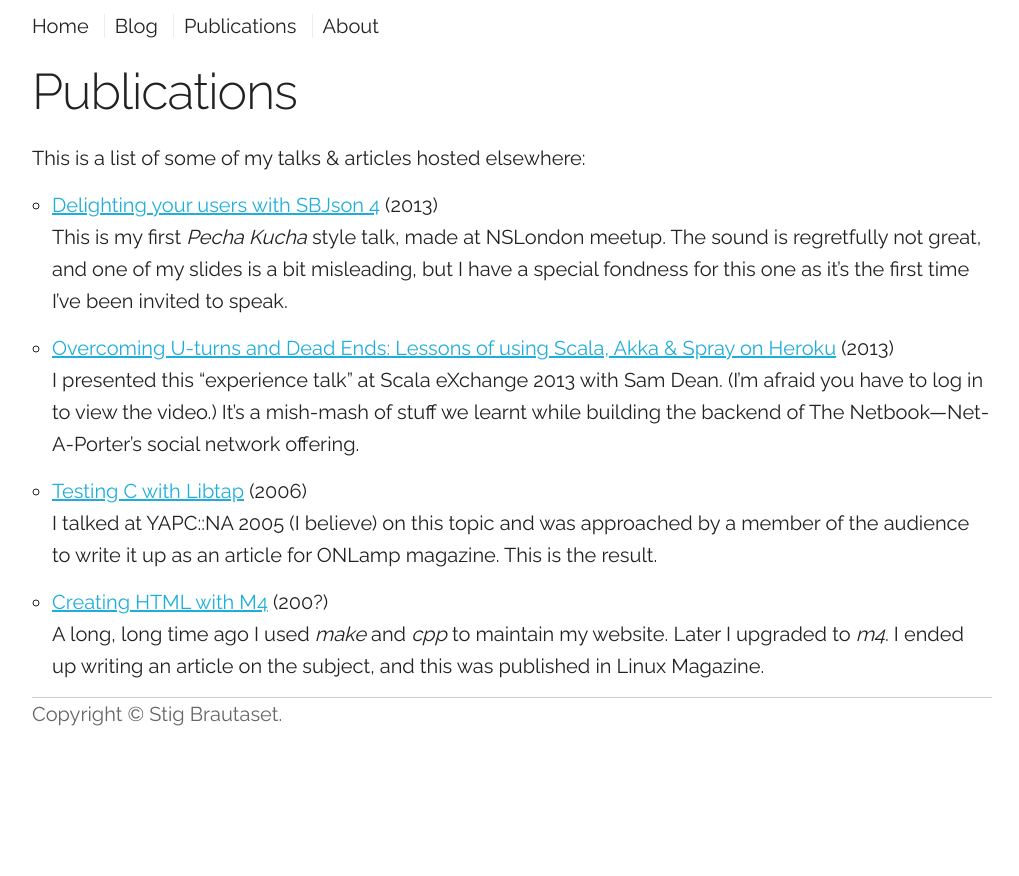
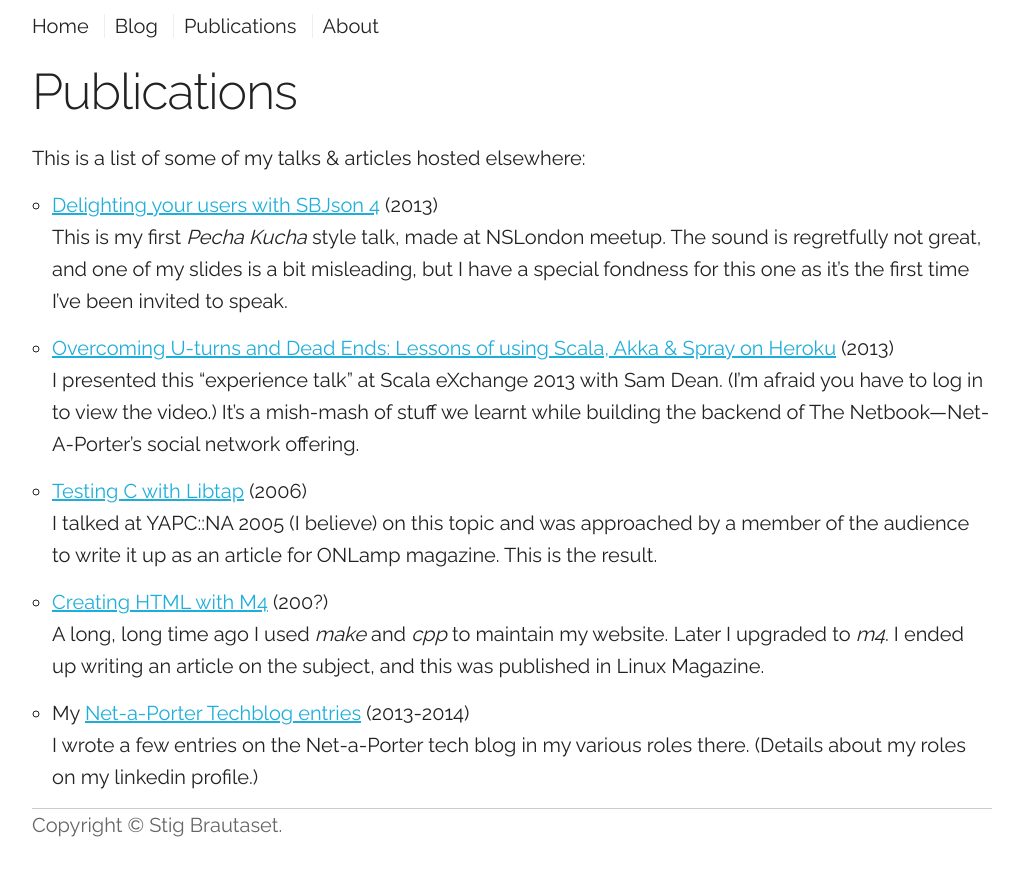
Before and after one commit to stig/www.brautaset.org, a Jekyll site: the page built from publications.md, in a window 1280 px wide. Shown: the top 876 px of the page, without its empty margins (128-1147 px from the left). Built offline with Jekyll 4.4.1, drawn with Linux system fonts in a browser that asks for light colours.

Commit message:
more publications

```diff
--- a/publications.md
+++ b/publications.md
@@ -30,3 +30,9 @@ magazine. This is the result.
 A long, long time ago I used *make* and *cpp* to maintain my website.
 Later I upgraded to *m4*. I ended up writing an article on the
 subject, and this was published in Linux Magazine.
+
+- My [Net-a-Porter Techblog entries](http://techblog.net-a-porter.com/author/stig/) (2013-2014)
+<br/>
+I wrote a few entries on the Net-a-Porter tech blog
+in my various roles there. (Details about my roles on my linkedin
+profile.)
```
